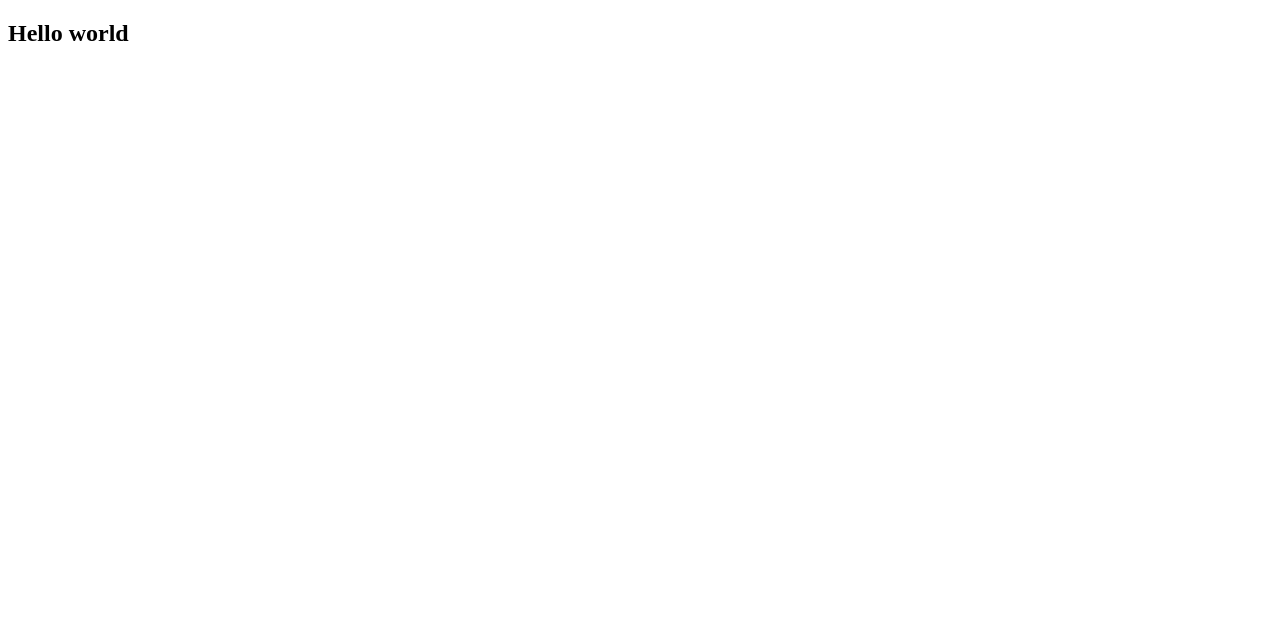
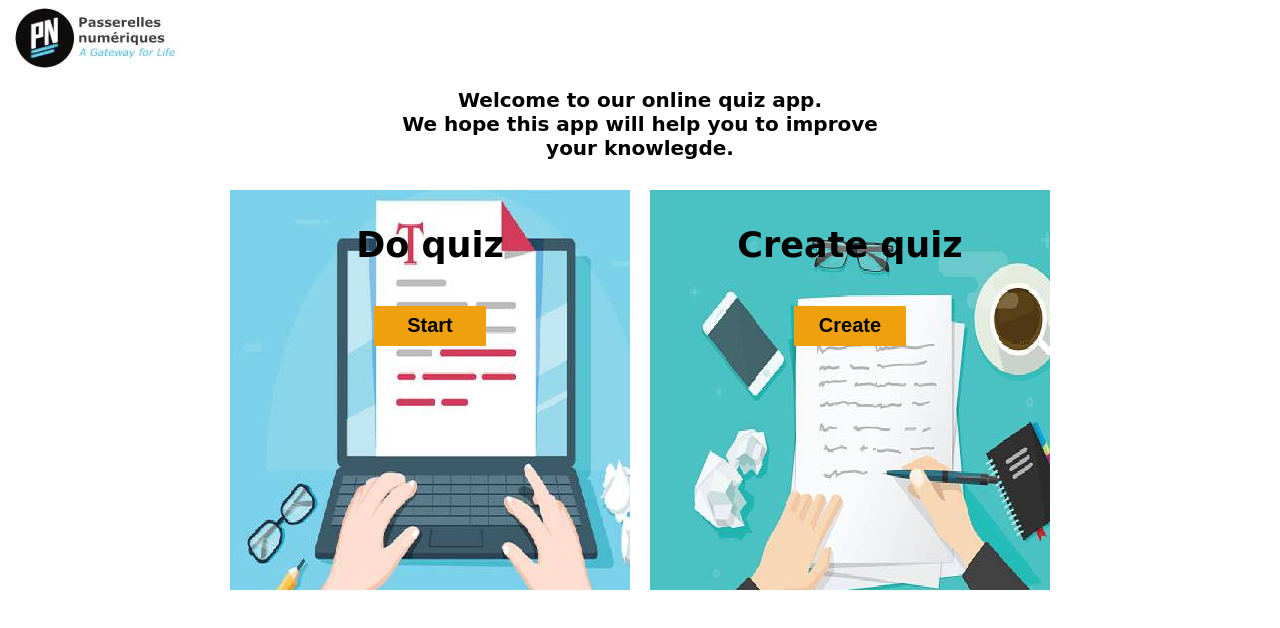
Before and after one commit to SavouertPheap/2022-QUIZ-APP-G1, a plain HTML site: page index.html in a window 1280 px wide. Drawn offline with Linux system fonts and the light colour scheme; a web font is replaced by a local one.

Commit message:
cover page

```diff
--- a/css/style.css
+++ b/css/style.css
@@ -1,3 +1,38 @@
+@import url('https://fonts.googleapis.com/css2?family=Battambang:wght@300;400&display=swap');
 body{
-    background: red;
+    font-family: 'Battambang', cursive;
 }
+.logo{
+    width: 230px;
+    height: 60px;
+    background-color: #EEA10C;
+}
+.container .content,.cards{
+    font-size: 20px;
+    font-weight: bold;
+    text-align: center;
+    align-items: center;
+    justify-content: center;
+    display: flex;
+}
+.container .cards .card-image{
+    font-size: 35px;
+    margin: 10px;
+    width: 25rem;
+    height: 50vh;
+}
+.container .cards #start{
+    background-image: url(/img/do-quiz.jpg);
+}
+.container .cards #create{
+    background-image: url(/img/create-quiz.jpg);
+}
+.container .cards .card-image button{
+    font-size: 20px;
+    font-weight: 600;
+    text-align: center;
+    height: 2.5rem;
+    width: 7rem;
+    border: none;
+    background: #EEA10C;
+}
--- a/index.html
+++ b/index.html
@@ -4,9 +4,28 @@
     <meta charset="UTF-8">
     <meta http-equiv="X-UA-Compatible" content="IE=edge">
     <meta name="viewport" content="width=device-width, initial-scale=1.0">
-    <title>Document</title>
+    <link rel="stylesheet" href="/css/style.css">
+    <title>Quiz App</title>
 </head>
 <body>
-    <h2>Hello world</h2>
+    <div class="logo">
+        <img src="/img/logo.jpg.jpg" alt="">
+    </div>
+    <div class="container">
+        <div class="content">
+            <p>Welcome to our online quiz app. <br>We hope this app will help you to improve <br> your knowlegde.</p>
+        </div>
+        <div class="cards">
+            <div class="card-image" id="start">
+                <p>Do quiz</p>
+                <button>Start</button>
+            </div>
+            <div class="card-image" id="create">
+                <p>Create quiz</p>
+                <button>Create</button>
+            </div>
+        </div>
+    </div>
+    <script src="/js/app.js"></script>
 </body>
 </html>
--- a/js/app.js
+++ /dev/null
@@ -1,3 +0,0 @@
-// download file
-let x=3
-console.log(x);
```
Also changed, not shown: img/photo-1510784722466-f2aa9c52fff6.jfif (deleted).
